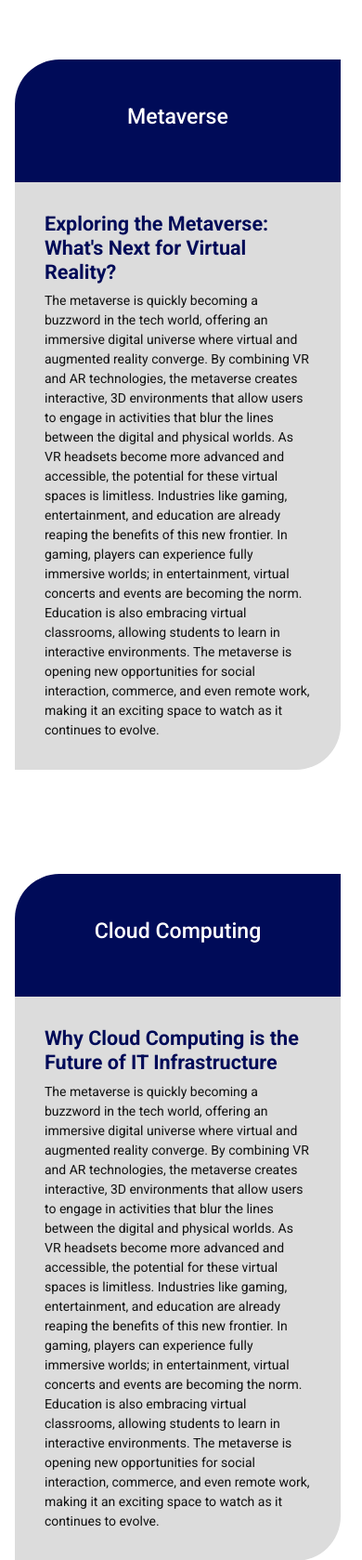
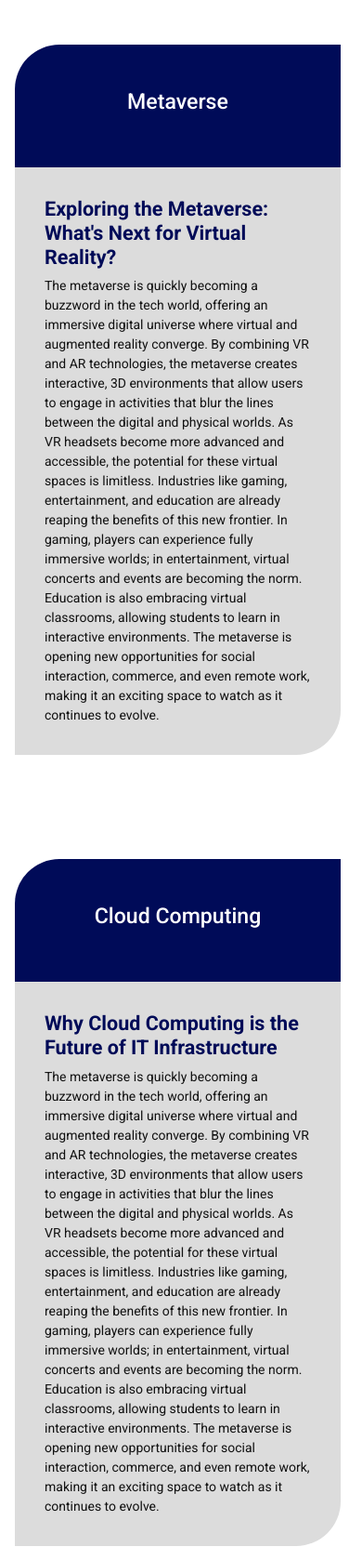
Before and after one commit to Essietasha/Techive, a Flask app: page /blog in a window 390 px wide. Shown: the part 68-1746 px from the top of the page at 93% size. Run offline with Flask 3, Linux system fonts and the light colour scheme.

Commit message:
Styles update

```diff
--- a/app/static/css/styles.css
+++ b/app/static/css/styles.css
@@ -602,7 +602,7 @@ footer .footer .telephone, footer .footer .mail {
 .blog {
   background-color: #fff;
   color: #111;
-  padding: 5rem 2rem 2rem 2rem;
+  padding: 1rem 3rem;
   overflow: hidden;
 }
 .blog .boxes {
@@ -806,7 +806,7 @@ footer .footer .telephone, footer .footer .mail {
   }
   .blog {
     color: #111;
-    padding: 2rem 1rem;
+    padding: 1rem;
   }
   .blog .boxes {
     display: block;
--- a/app/static/scss/styles.scss
+++ b/app/static/scss/styles.scss
@@ -724,7 +724,7 @@ footer{
 .blog{
     background-color: $white;
     color: #111;
-    padding: 5rem 2rem 2rem 2rem;
+    padding: 1rem 3rem;
     overflow: hidden;
 
     .boxes{
@@ -977,7 +977,7 @@ footer{
 
     .blog{
         color: #111;
-        padding: 2rem 1rem;
+        padding: 1rem;
 
         .boxes{
             display: block;
--- a/css/styles.css
+++ b/css/styles.css
@@ -602,7 +602,7 @@ footer .footer .telephone, footer .footer .mail {
 .blog {
   background-color: #fff;
   color: #111;
-  padding: 5rem 2rem 2rem 2rem;
+  padding: 1rem 3rem;
   overflow: hidden;
 }
 .blog .boxes {
@@ -806,7 +806,7 @@ footer .footer .telephone, footer .footer .mail {
   }
   .blog {
     color: #111;
-    padding: 2rem 1rem;
+    padding: 1rem;
   }
   .blog .boxes {
     display: block;
```
